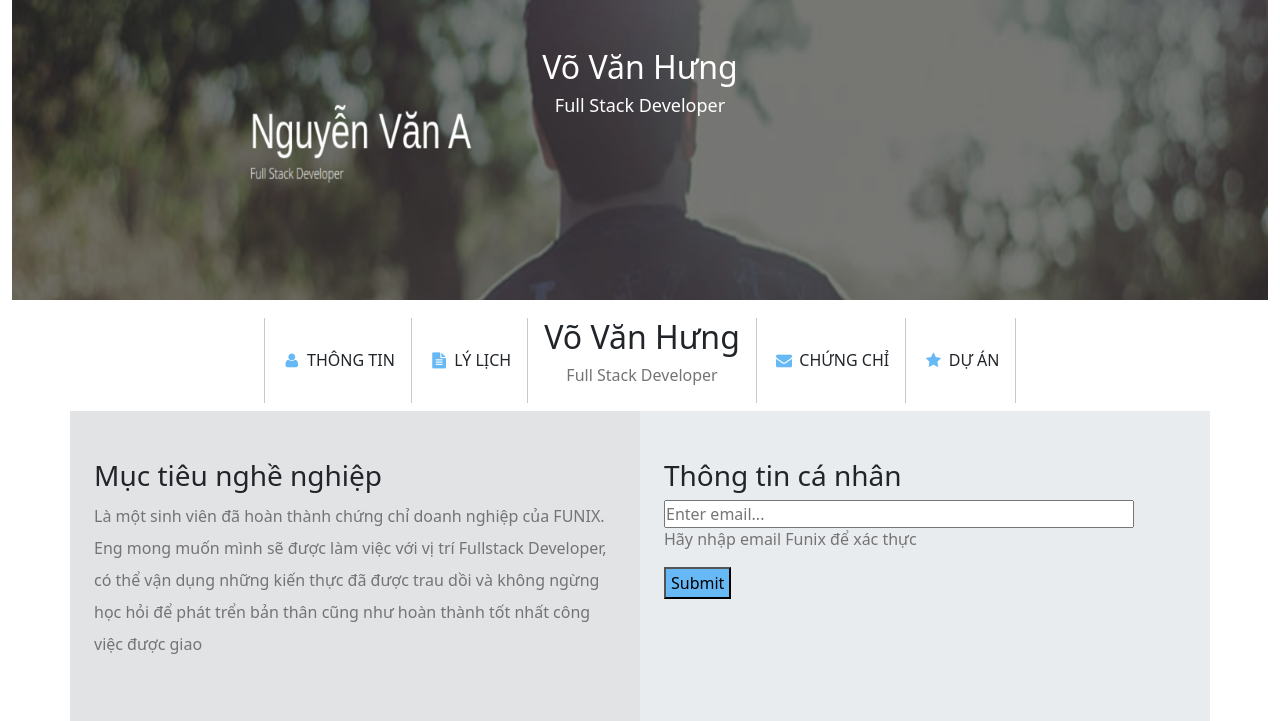
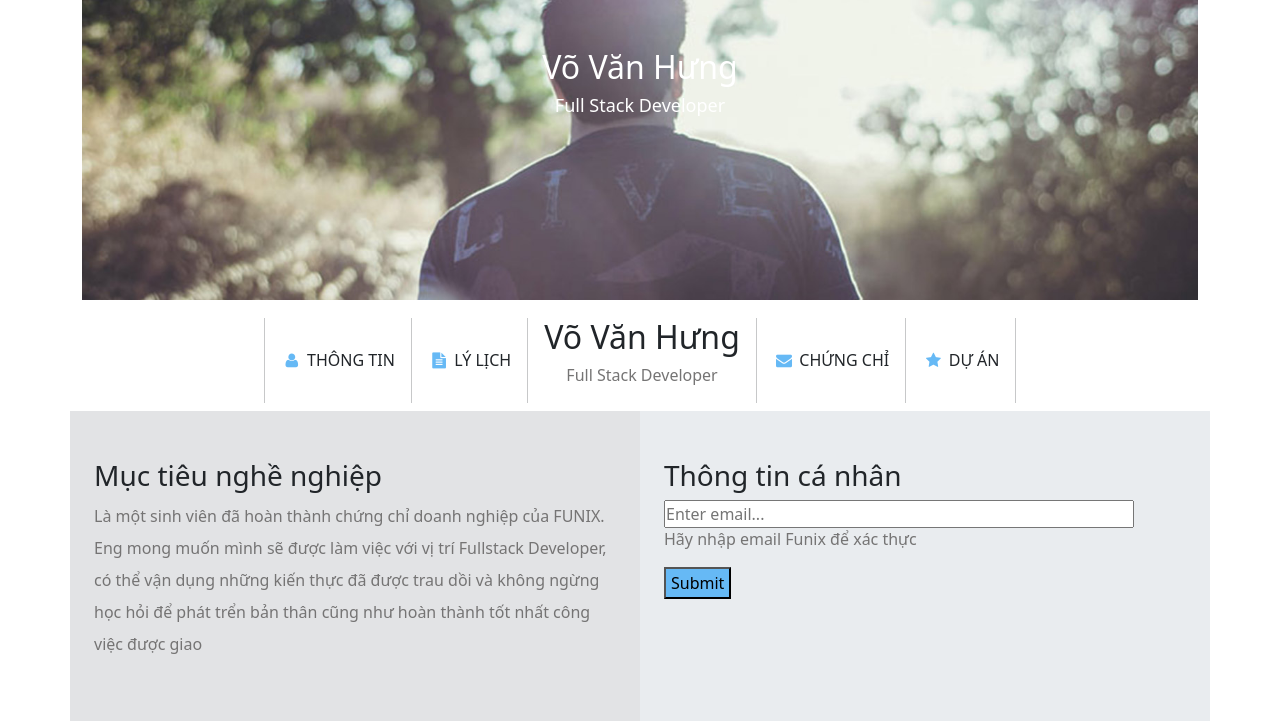
Before and after one commit to Vvhung120683/Assignment03, a plain HTML site: page index.html in a window 1280 px wide. Shown: the top 721 px of the page. Drawn offline with nearby package versions, Linux system fonts and the light colour scheme.

Commit message:
Update index.html

```diff
--- a/index.html
+++ b/index.html
@@ -15,9 +15,9 @@
     <title>Assignment03</title>
   </head>
   <body>
-    <div class="container-fluid">
+    <div class="container">
       <header class="cv-header">
-        <img src="/images/project_1.png" alt="" />
+        <img src="/images/banner.jpg" alt="" />
         <div class="name">
           <h2>Võ Văn Hưng</h2>
           <p>Full Stack Developer</p>
```
